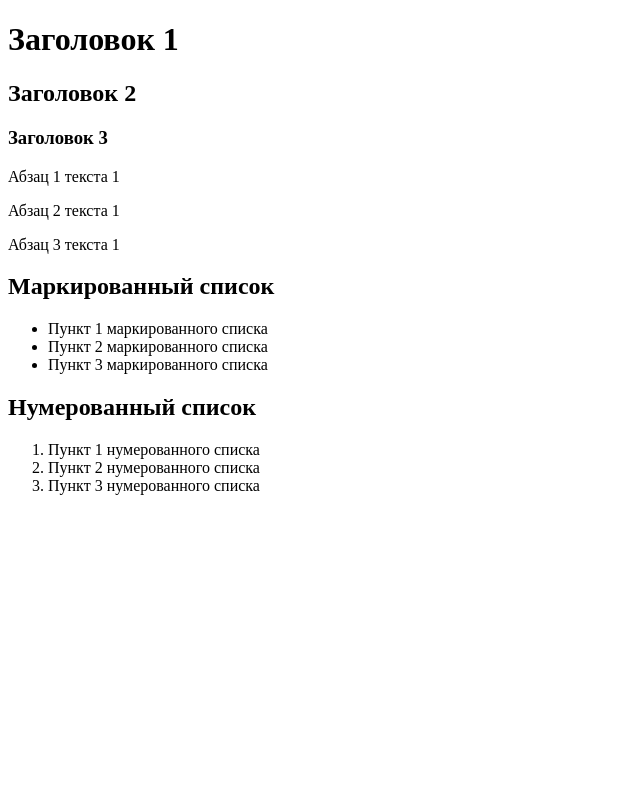
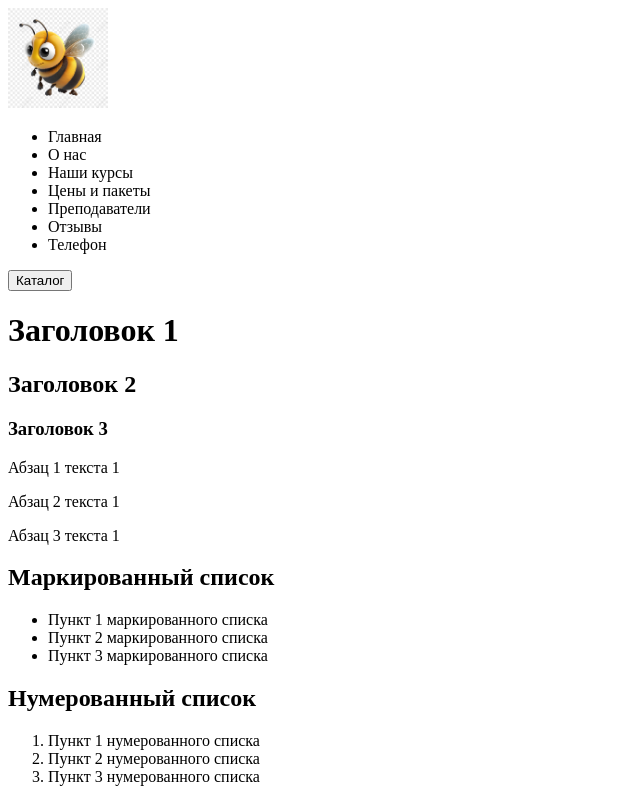
Before and after one commit to instrinas/project, a plain HTML site: page index.html in a window 1280 px wide. Shown: the whole page, without its empty margins (0-640 px from the left). Drawn offline with Linux system fonts and the light colour scheme.

Commit message:
13.11 - ввели на сайт шапку

```diff
--- a/index.html
+++ b/index.html
@@ -6,6 +6,21 @@
     <title>Document</title>
 </head>
 <body>
+    <header>
+        <img src="images/durov.png" alt="Логотип" width="100" height="100">
+        <nav>
+            <ul>
+                <li><a href="#"></a>Главная</li>
+                <li><a href="#"></a>О нас</li>
+                <li><a href="#"></a>Наши курсы</li>
+                <li><a href="#"></a>Цены и пакеты</li>
+                <li><a href="#"></a>Преподаватели</li>
+                <li><a href="#"></a>Отзывы</li>
+                <li><a href="#"></a>Телефон</li>
+            </ul>
+        </nav>
+        <button>Каталог</button>
+    </header>
     <h1>Заголовок 1</h1>
     <h2>Заголовок 2</h2>
     <h3>Заголовок 3</h3>
```
Also changed, not shown: images/durov.png (added), 1 other file.
